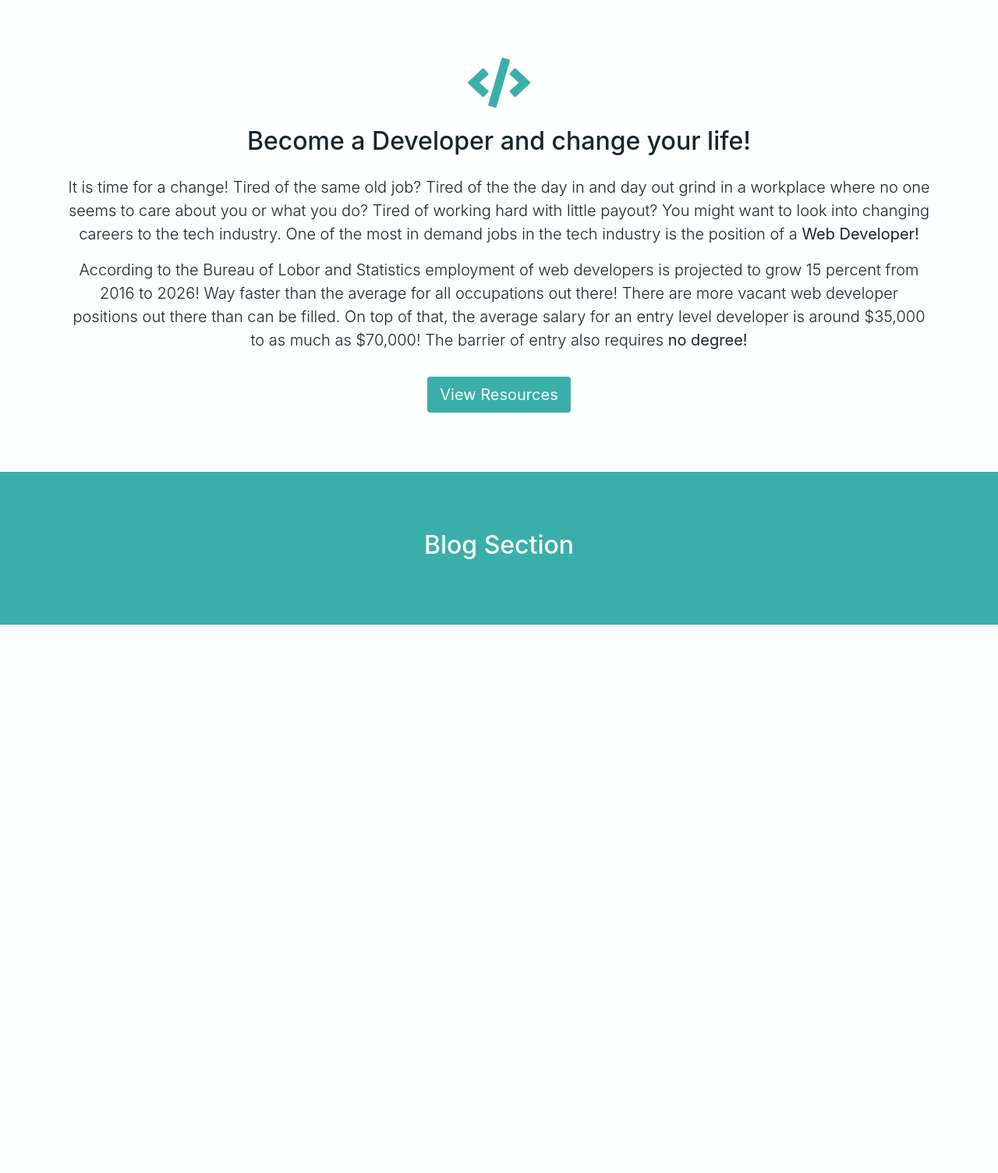
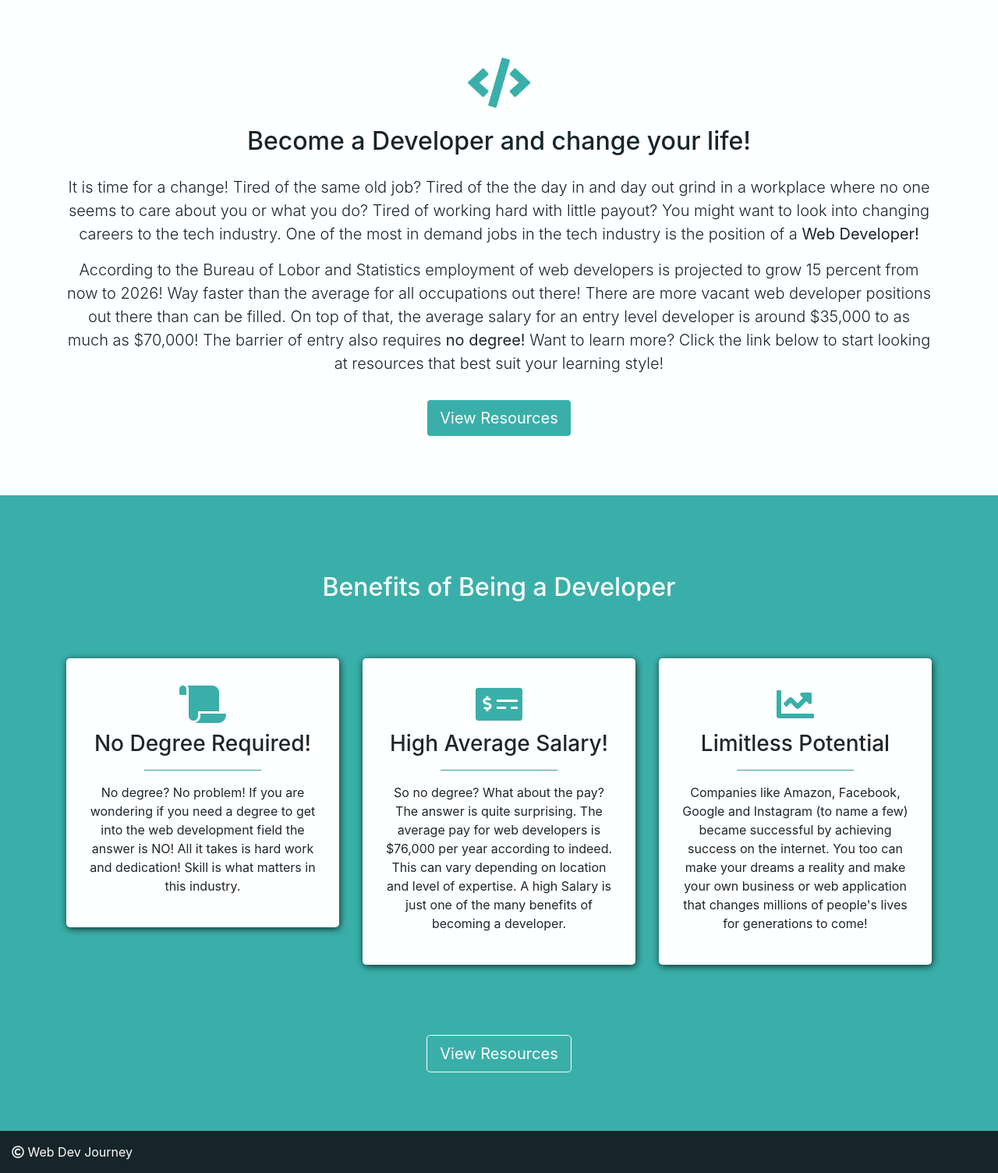
Before and after one commit to richardsabando/jr-dev-resource, a PHP site: page / in a window 1280 px wide. Shown: the part 601-2105 px from the top of the page at 78% size. Before the commit the page ends 1402 px from the top, so only its background shows below. Run offline with PHP 8.4, Linux system fonts and the light colour scheme; some libraries are stand-ins or nearby versions.

Commit message:
added new section and footer

```diff
--- a/app.js
+++ b/app.js
@@ -0,0 +1,10 @@
+
+$(document).ready(function () {
+    $('.box').matchHeight();
+
+    var date = new Date(),
+        year = date.getFullYear();
+
+
+    document.getElementById('current-year').innerHTML = year;
+});
--- a/index.html
+++ b/index.html
@@ -5,7 +5,7 @@
   <meta charset="UTF-8">
   <meta name="viewport" content="width=device-width, initial-scale=1.0">
   <meta http-equiv="X-UA-Compatible" content="ie=edge">
-  <title>Web Dev Journey | The best place for Jr. Dev Resources and knowlegde</title>
+  <title>Web Dev Journey | The best place for Aspiring Developer Resources and knowledge</title>
   <link rel="stylesheet" href="https://stackpath.bootstrapcdn.com/bootstrap/4.3.1/css/bootstrap.min.css"
     integrity="sha384-ggOyR0iXCbMQv3Xipma34MD+dH/1fQ784/j6cY/iJTQUOhcWr7x9JvoRxT2MZw1T" crossorigin="anonymous">
   <link rel="stylesheet" href="style.css">
@@ -70,20 +70,59 @@
         industry is the position of a <strong>Web Developer!</strong></p>
       <p class="lead">According to the Bureau of Lobor and Statistics employment of web developers is projected to grow
         15 percent
-        from 2016 to 2026! Way faster than the average for all occupations out there! There are more vacant web
+        from now to 2026! Way faster than the average for all occupations out there! There are more vacant web
         developer positions out there than can be filled. On top of that, the average salary for an entry level
         developer is around $35,000 to as much as $70,000! The barrier of entry also requires <strong>no
-          degree!</strong> </p>
+          degree!</strong> Want to learn more? Click the link below to start looking at resources that best suit your
+        learning style! </p>
       <a href="#" class="btn color-btn btn-lg m-top-small">View Resources</a>
     </div>
   </section>
   <section class="section-primary">
-    <h2 class="color-white text-center">Blog Section</h2>
+    <h2 class="color-white text-center p-4">Benefits of Being a Developer</h2>
     <div class="container">
-      <!-- insert card type of blog post -->
-    </div>
+      <div class="row mt-5">
+        <div class="col-md-4">
+          <div class="card-bg box">
+            <i class="fas fa-scroll fa-3x color-primary"></i>
+            <h3>No Degree Required!</h3>
+            <hr class="underline">
+            <p>No degree? No problem! If you are wondering if you need a degree to get into the web development field
+              the answer is NO! All it takes is hard work and dedication! Skill is what matters in this industry. </p>
+
+          </div>
+        </div>
+        <div class="col-md-4">
+          <div class="card-bg box">
+            <i class="fas fa-money-check-alt fa-3x color-primary"></i>
+            <h3>High Average Salary!</h3>
+            <hr class="underline">
+            <p>So no degree? What about the pay? The answer is quite surprising. The average pay for web developers is
+              $76,000 per year according to indeed. This can vary depending on location and level of expertise. A high
+              Salary
+              is just one of the many benefits of becoming a developer.</p>
+          </div>
+        </div>
+        <div class="col-md-4">
+          <div class="card-bg box">
+            <i class="fas fa-chart-line fa-3x color-primary"></i>
+            <h3>Limitless Potential</h3>
+            <hr class="underline">
+            <p>Companies like Amazon, Facebook, Google and Instagram (to name a few) became successful by achieving
+              success on the internet. You too can make your dreams a reality and make your own business or web
+              application that changes millions of people's lives for generations to come! </p>
+          </div>
+        </div>
+      </div> <!--   end row -->
+      <div class="bottom-btn-row">
+        <a href="#" class="btn color-btn btn-lg m-top-small">View Resources</a>
+      </div>
+    </div> <!--   end container -->
   </section>
 
+  <footer>
+    <i class="far fa-copyright"></i> <span id="current-year"></span> Web Dev Journey
+  </footer>
 
 
   <script src="https://code.jquery.com/jquery-3.3.1.slim.min.js"
@@ -95,7 +134,7 @@
   <script src="https://stackpath.bootstrapcdn.com/bootstrap/4.3.1/js/bootstrap.min.js"
     integrity="sha384-JjSmVgyd0p3pXB1rRibZUAYoIIy6OrQ6VrjIEaFf/nJGzIxFDsf4x0xIM+B07jRM"
     crossorigin="anonymous"></script>
-
+  <script src="//cdnjs.cloudflare.com/ajax/libs/jquery.matchHeight/0.7.0/jquery.matchHeight-min.js"></script>
   <script src="app.js"></script>
 </body>
 
--- a/style.css
+++ b/style.css
@@ -85,3 +85,40 @@ margin-top: 15px;
     background-color: #3aafa9;
     padding: 75px 0;
 }
+
+.card-bg{
+    background-color: #feffff;
+    padding: 25px;
+    text-align: center;
+    border-radius: 5px;
+    -webkit-box-shadow: 1px 2px 10px 0px rgba(0,0,0,0.75);
+    -moz-box-shadow: 1px 2px 10px 0px rgba(0,0,0,0.75);
+    box-shadow: 1px 2px 10px 0px rgba(0,0,0,0.75);
+}
+
+.underline{
+    background-color: #3aafa9;
+    width: 50%;
+}
+
+.card-bg i{
+    padding: 10px;
+}
+
+.bottom-btn-row{
+    display: flex;
+    justify-content: center;
+    margin-top: 75px;
+}
+
+footer{
+    background-color: #17252a;
+    color: #feffff;
+    padding: 15px;
+}
+
+@media only screen and (max-width : 767px) {
+    .box {
+      height: auto !important;
+    }
+  }
```
